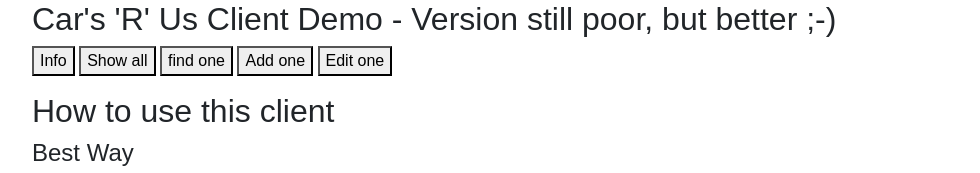
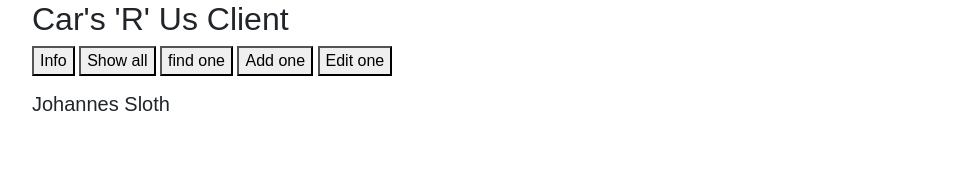
Before and after one commit to JohannesSloth/modularized-cars-client, a plain HTML site: page index.html in a window 1280 px wide. Shown: the top 173 px of the page, without its empty margins (96-1076 px from the left). Drawn offline with nearby package versions, Linux system fonts and the light colour scheme.

Commit message:
Udkommenteret forklaringsteksten fra info

```diff
--- a/index.html
+++ b/index.html
@@ -13,7 +13,7 @@
 
 <body style="font-family: sans-serif">
   <div style="margin-left: 10%;width: 75%;margin-right: auto">
-    <h2>Car's 'R' Us Client Demo - Version still poor, but better ;-)</h2>
+    <h2>Car's 'R' Us Client</h2>
     <div id="btns" style="margin-bottom: 1em;">
       <button id="mbtn-info">Info</button>
       <button id="mbtn-show-all">Show all</button>
@@ -24,7 +24,8 @@
     <div id="content">
 
       <div id="div-info" style="display:block">
-        <h2>How to use this client</h2>
+        <h5>Johannes Sloth</h5>
+        <!--<h2>How to use this client</h2>
         <h4>Best Way</h4>
         <p>Just start your own Car's 'R' Us server and do one the following</p>
         <ul>
@@ -47,7 +48,7 @@
               commit -m "Initial"</b> to the get your own git-folder</li>
           <li>Open the project in your IDE, and set the environment variables</li>
           <li>Start the project, and verify you can access the endpoints</li>
-        </ul>
+        </ul>-->
 
       </div>
 
```
